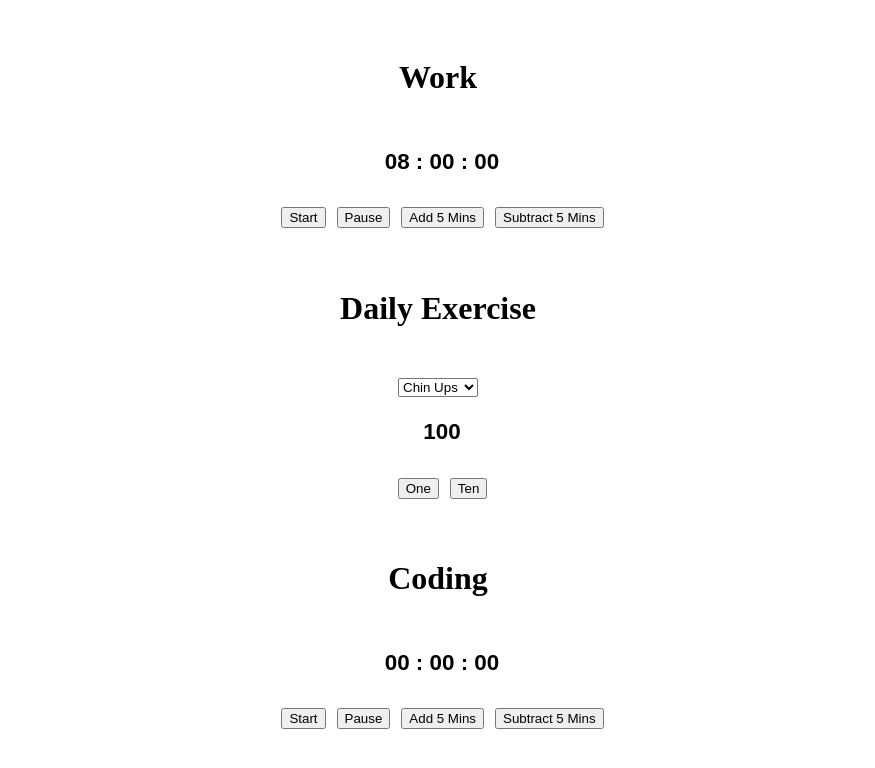
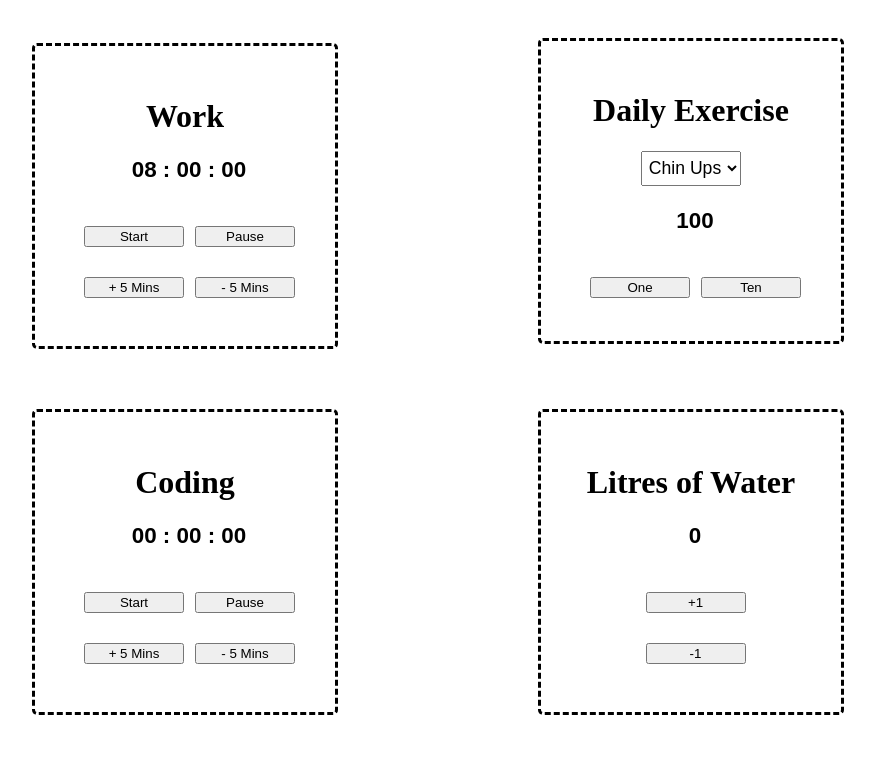
Before and after one commit to Saussky/Producitivity, a website built with webpack: page src/test.html in a window 1280 px wide. Shown: the whole page, without its empty margins (202-1077 px from the left). Built offline with nearby package versions, Linux system fonts and the light colour scheme.

Commit message:
tidied up css, added basic counter class

```diff
--- a/package.json
+++ b/package.json
@@ -6,6 +6,7 @@
   "private": true,
   "scripts": {
     "test": "mocha",
+    "watch": "webpack --watch",
     "build": "webpack"
   },
   "author": "",
--- /dev/null
+++ b/src/counter.js
@@ -0,0 +1,53 @@
+class Counter{
+    constructor(item, measure){
+        this.count = 0;
+        this.item = item
+        this.measure = measure
+
+        this.div = document.createElement("div");
+        this.div.id = this.item;
+        document.body.appendChild(this.div);
+
+        this.display();
+    }
+
+    display() {
+        this.div.innerHTML = `<h1>${this.measure} of ${this.item}</h1>
+                              <p>${this.count}</p>`;
+        this.addButton();
+        const lineBreak = document.createElement("br");
+        this.div.appendChild(lineBreak);
+        this.subtractButton();
+    }
+
+    addOne() {
+        this.count ++;
+        this.display();
+    }
+
+    takeOne() {
+        this.count --;
+        this.display();
+    }
+
+    addButton() {
+        const addOne = document.createElement("button");
+        addOne.innerHTML = "+1";
+        addOne.addEventListener("click", () => this.addOne());
+        this.div.appendChild(addOne);
+
+    }
+
+    subtractButton() {
+        const subOne = document.createElement("button");
+        subOne.innerHTML = "-1";
+        subOne.addEventListener("click", () => this.takeOne());
+        this.div.appendChild(subOne);
+    }
+
+    getCount() {
+        return this.count;
+    }
+}
+
+export {Counter}
--- a/src/hundred.js
+++ b/src/hundred.js
@@ -4,8 +4,10 @@ class Hundred {
         this.exerciseList = ["Chin Ups", "Push Ups", "Sit Ups"]
 
         this.div = document.createElement("div");
-        this.div.id = "activity";
+        this.div.id = "Activity";
         document.body.appendChild(this.div);
+
+        this.display()
     }
 
     createDropdown() {
--- a/src/index.js
+++ b/src/index.js
@@ -1,13 +1,15 @@
 import {Timer} from "./timer.js"
 import {Hundred} from "./hundred.js"
+import {Counter} from "./counter.js"
 import "./style.css"
 
 const workTimer = new Timer(28800, 'down', 'Work');
-workTimer.display();
-
 
 const hundred = new Hundred();
-hundred.display();
 
 const codingTimer = new Timer(0, 'up', 'Coding');
-codingTimer.display();
+
+const water = new Counter('Water', 'Litres');
+
+// TODO: Add motivational quotes from API
+// also read the notes from workbook about ideas
--- a/src/style.css
+++ b/src/style.css
@@ -1,6 +1,9 @@
+body{
+    text-align: center;
+}
+
 h1 {
     text-align: center;
-    padding-bottom: 30px;
 }
 
 h2 {
@@ -15,10 +18,29 @@ p {
 }
 
 div {
+    border-style: dashed;
+    border-radius: 5px;
+    border: 50;
+
+    height: 270px;
+    width: 300px;
+
+    display: inline-block;
+    text-align: center;
+
+    margin: 30px 100px 30px 100px;
     padding-top: 30px;
-    text-align: center;
+
 }
 
 button {
-    margin: 10px 1px 10px 10px;
+    margin: 20px 1px 10px 10px;
+    width: 100px;
 }
+
+#selection {
+    height: 35px;
+    width: 100px;
+    text-align: center;
+    font-size: 110%;
+}
--- a/src/timer.js
+++ b/src/timer.js
@@ -7,6 +7,8 @@ class Timer {
         this.div = document.createElement("div");
         this.div.id = `${this.activity}Timer`;
         document.body.appendChild(this.div);
+
+        this.display();
       }
 
     display() {
@@ -76,14 +78,14 @@ class Timer {
 
     addButtonDOM() {
         const addButton = document.createElement("button");
-        addButton.innerHTML = "Add 5 Mins";
+        addButton.innerHTML = "+ 5 Mins";
         addButton.addEventListener("click", () => this.addFive());
         this.div.appendChild(addButton);
     }
 
     subtractButtonDOM() {
         const subtractButton = document.createElement("button");
-        subtractButton.innerHTML = "Subtract 5 Mins";
+        subtractButton.innerHTML = "- 5 Mins";
         subtractButton.addEventListener("click", () => this.subtractFive());
         this.div.appendChild(subtractButton);
     }
```
Also changed, not shown: dist/index.html, dist/main.js.
